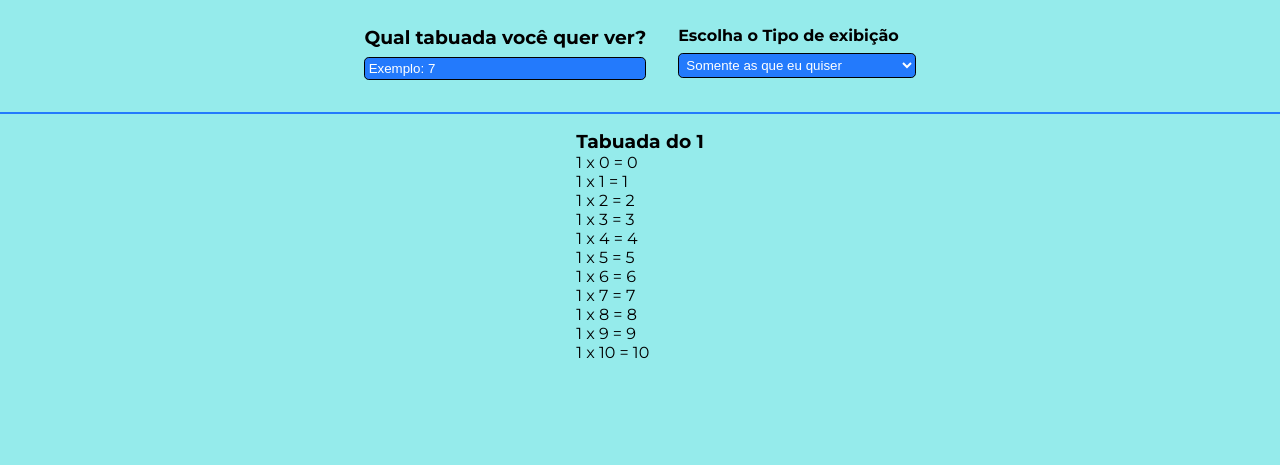
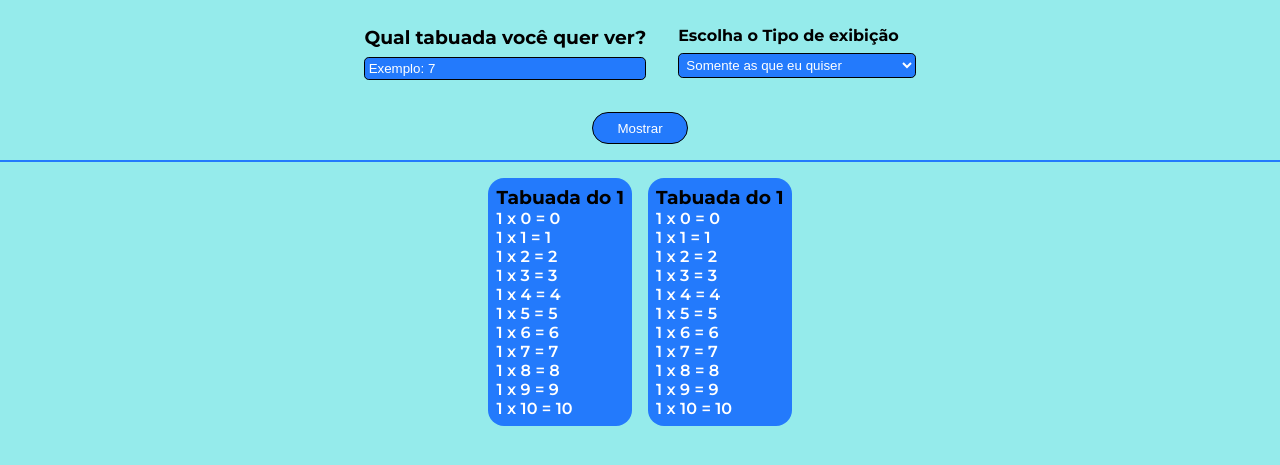
Before and after one commit to HaastZ/Projeto-Tabuada, a plain HTML site: page index.html in a window 1280 px wide. Shown: the part 109-574 px from the top of the page. Drawn offline with Linux system fonts and the light colour scheme; a script that the page names is missing.

Commit message:
criando botao para fazer as exibições

```diff
--- a/css/global.css
+++ b/css/global.css
@@ -9,6 +9,7 @@
     --font-family: "Montserrat", sans-serif;
     --color: rgb(35, 122, 252);
     --white: #ffffff;
+    --black: #000000;
 }
 
 body {
--- a/css/header.css
+++ b/css/header.css
@@ -14,7 +14,7 @@ header {
             padding: 0.2rem;
             background-color: var(--color);
             border-radius: 0.3rem;
-            border: 1px solid #000000;
+            border: 1px solid var(--black);
 
             &::placeholder {
                 color: var(--white);
@@ -32,16 +32,27 @@ header {
             background-color: var(--color);
             padding: 0.2rem;
             border-radius: 0.3rem;
-            border: 1px solid #000000;
+            border: 1px solid var(--black);
 
             & option {
                 background-color: var(--color);
                 color: var(--white);
             }
         }
-
-
-
-
     }
 }
+
+input.botao {
+    background-color: var(--color);
+    color: var(--white);
+    width: 6rem;
+    height: 2rem;
+    border: 1px solid var(--black);
+    border-radius: 1rem;
+    cursor: pointer;
+    margin: 0 0 1rem 0;
+
+    &:hover {
+        background-color: rgb(3, 93, 228);
+    }
+}
--- a/css/main.css
+++ b/css/main.css
@@ -1,3 +1,16 @@
 main {
     margin-top: 1rem;
+    display: flex;
+    gap: 1rem;
+
+    & .card {
+        background-color: var(--color);
+        border-radius: 1rem;
+        padding: 0.5rem;
+
+        & p {
+            font-weight: 600;
+            color: var(--white);
+        }
+    }
 }
--- a/index.html
+++ b/index.html
@@ -24,8 +24,23 @@
             </select>
         </div>
     </header>
+    <input class="botao" type="button" value="Mostrar">
     <div class="separate"></div>
     <main>
+        <div class="card">
+            <h3>Tabuada do 1</h3>
+            <p>1 x 0 = 0</p>
+            <p>1 x 1 = 1</p>
+            <p>1 x 2 = 2</p>
+            <p>1 x 3 = 3</p>
+            <p>1 x 4 = 4</p>
+            <p>1 x 5 = 5</p>
+            <p>1 x 6 = 6</p>
+            <p>1 x 7 = 7</p>
+            <p>1 x 8 = 8</p>
+            <p>1 x 9 = 9</p>
+            <p>1 x 10 = 10</p>
+        </div>
         <div class="card">
             <h3>Tabuada do 1</h3>
             <p>1 x 0 = 0</p>
```
